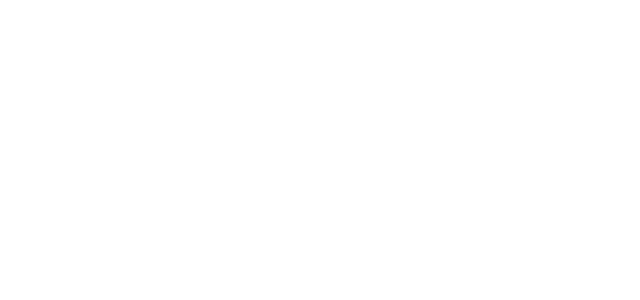
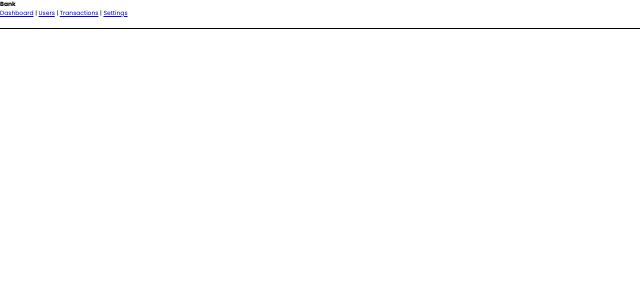
Before and after one commit to louisordonez/banking-app, a React (Create React App) app: page / in a window 1280 px wide. Shown: the top 300 px of the page, without its empty margins (0-640 px from the left). Built offline with nearby package versions, Linux system fonts and the light colour scheme.

Commit message:
Add routes

```diff
--- a/package.json
+++ b/package.json
@@ -8,6 +8,7 @@
     "@testing-library/user-event": "^13.5.0",
     "react": "^18.2.0",
     "react-dom": "^18.2.0",
+    "react-router-dom": "^6.3.0",
     "react-scripts": "5.0.1",
     "sass": "^1.53.0",
     "web-vitals": "^2.1.4"
--- a/src/App.js
+++ /dev/null
@@ -1,7 +0,0 @@
-import React from 'react';
-
-const App = () => {
-  return <div></div>;
-};
-
-export default App;
--- /dev/null
+++ b/src/App.jsx
@@ -0,0 +1,23 @@
+import React from 'react';
+import { Link } from 'react-router-dom';
+
+const App = () => {
+  return (
+    <div>
+      <h1>Bank</h1>
+      <nav
+        style={{
+          borderBottom: 'solid 1px',
+          paddingBottom: '1rem',
+        }}
+      >
+        <Link to="/Dashboard">Dashboard</Link> |{' '}
+        <Link to="/Users">Users</Link> |{' '}
+        <Link to="/Transactions">Transactions</Link> |{' '}
+        <Link to="/Settings">Settings</Link>
+      </nav>
+    </div>
+  );
+};
+
+export default App;
--- /dev/null
+++ b/src/Routes/Dashboard.jsx
@@ -0,0 +1,9 @@
+const Dashboard = () => {
+  return (
+    <main style={{ padding: "1rem 0" }}>
+      <h2>Dashboard</h2>
+    </main>
+  );
+}
+
+export default Dashboard;
--- /dev/null
+++ b/src/Routes/Settings.jsx
@@ -0,0 +1,9 @@
+const Settings = () => {
+  return (
+    <main style={{ padding: "1rem 0" }}>
+      <h2>Settings</h2>
+    </main>
+  );
+}
+
+export default Settings;
--- /dev/null
+++ b/src/Routes/Transactions.jsx
@@ -0,0 +1,9 @@
+const Transactions = () => {
+  return (
+    <main style={{ padding: "1rem 0" }}>
+      <h2>Transactions</h2>
+    </main>
+  );
+}
+
+export default Transactions;
--- /dev/null
+++ b/src/Routes/Users.jsx
@@ -0,0 +1,9 @@
+const Users = () => {
+  return (
+    <main style={{ padding: "1rem 0" }}>
+      <h2>Users</h2>
+    </main>
+  );
+}
+
+export default Users;
--- a/src/index.js
+++ b/src/index.js
@@ -1,11 +1,22 @@
 import React from 'react';
 import ReactDOM from 'react-dom/client';
+import { BrowserRouter, Routes, Route } from 'react-router-dom';
 import App from './App';
+import Dashboard from './Routes/Dashboard';
+import Users from './Routes/Users';
+import Transactions from './Routes/Transactions';
+import Settings from './Routes/Settings';
 import './Assets/Styles/Scss/styles.scss';
 
 const root = ReactDOM.createRoot(document.getElementById('root'));
 root.render(
-  <React.StrictMode>
-    <App />
-  </React.StrictMode>
+  <BrowserRouter>
+    <Routes>
+      <Route path="/" element={<App />} />
+      <Route path="Dashboard" element={<Dashboard />} />
+      <Route path="Users" element={<Users />} />
+      <Route path="Transactions" element={<Transactions />} />
+      <Route path="Settings" element={<Settings />} />
+    </Routes>
+  </BrowserRouter>
 );
```
Also changed, not shown: 1 other file (tests, documents, lock files or other folders).
